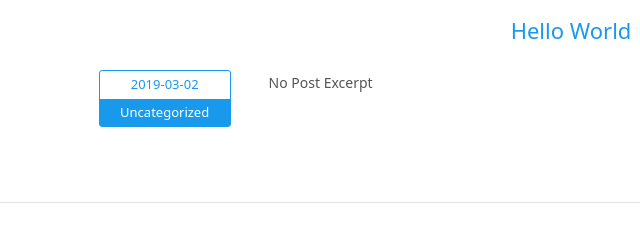
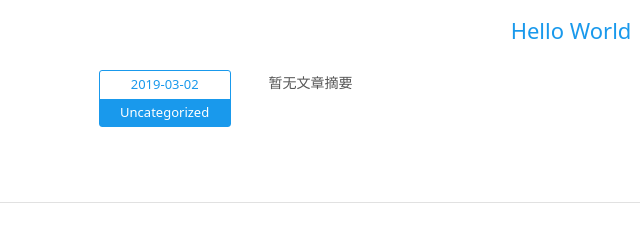
Before and after one commit to pigeontree/pigeontree.github.io, a plain HTML site: page index.html in a window 1280 px wide. Shown: the part 273-508 px from the top of the page, 69-709 px from the left. Drawn offline with Linux system fonts and the light colour scheme.

Commit message:
Site updated: 2019-03-25 18:38:48

```diff
--- a/index.html
+++ b/index.html
@@ -108,7 +108,7 @@
       </div>
     </div>
     <!-- Post Excerpt -->
-    <div class="excerpt typo">No Post Excerpt</div>
+    <div class="excerpt typo">暂无文章摘要</div>
     <!-- Post Tags -->
     <div class="tags">
 
```
Also changed, not shown: 2019/03/02/hello-world/index.html (+1 -1 lines).
